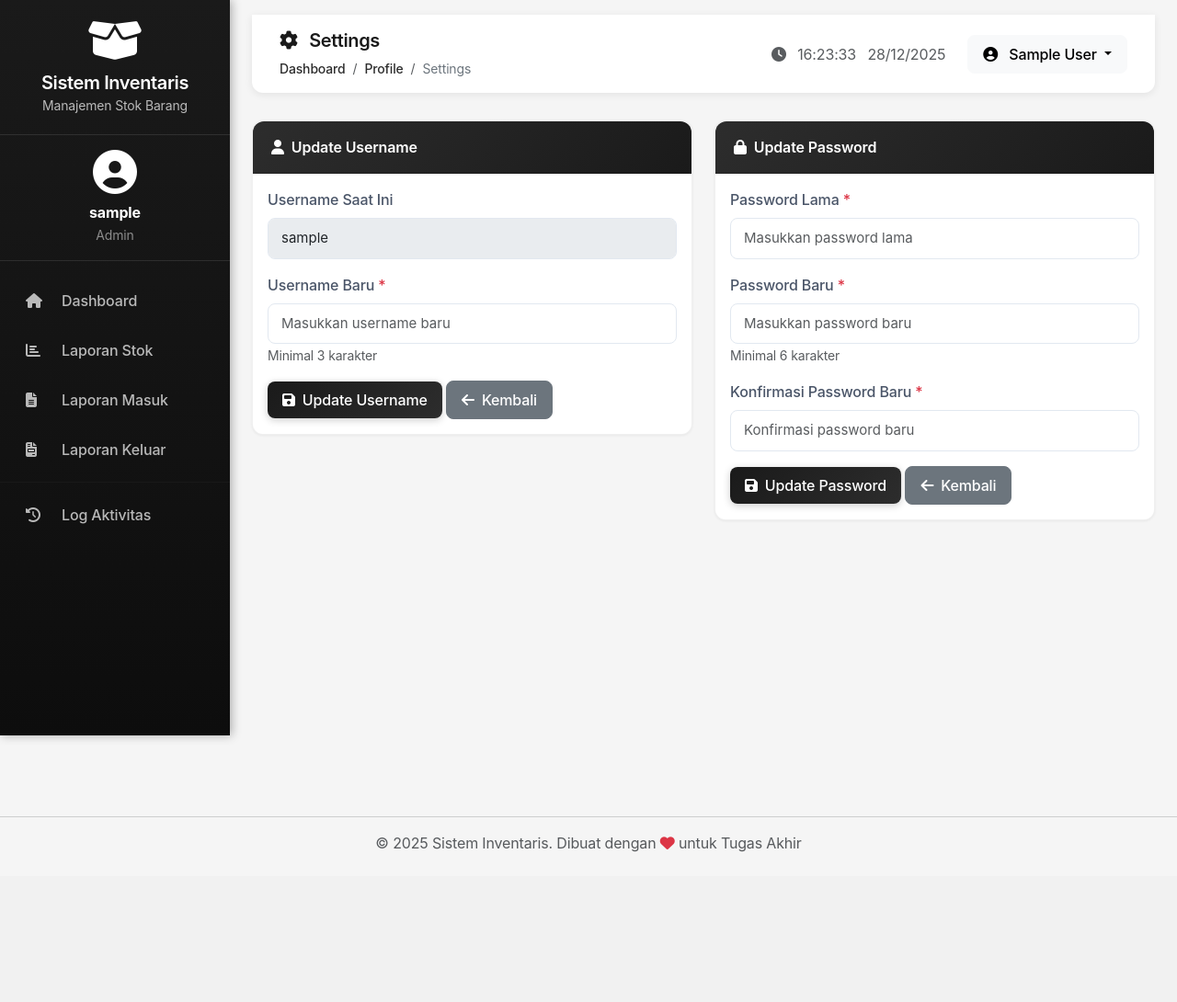
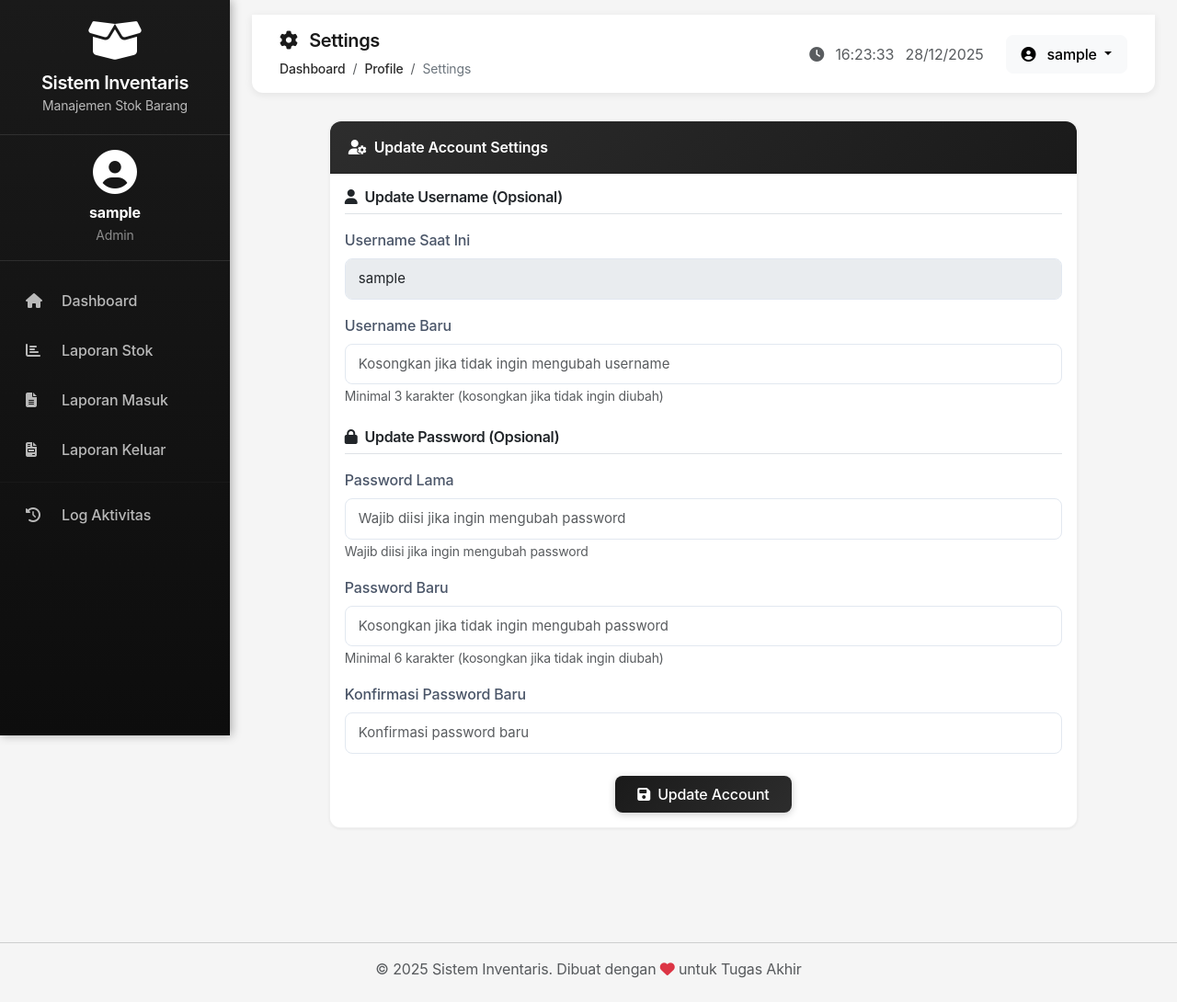
Before and after one commit to Vlod-Coding/inventaris, a PHP site: page /profile/settings.php in a window 1280 px wide. Shown: the whole page at 92% size. Before the commit the page ends 927 px from the top, so only its background shows below. Run offline with PHP 8.4, Linux system fonts and the light colour scheme; the visitor is signed in with stand-in values (Sample User, id 1); tables that the repository leaves empty or names only in its code hold one stand-in row (values such as "Sample post").

Commit message:
setting password dan username

```diff
--- a/includes/navbar.php
+++ b/includes/navbar.php
@@ -57,8 +57,8 @@
                 <button class="btn btn-light dropdown-toggle" type="button"
                         data-bs-toggle="dropdown" aria-expanded="false">
                     <i class="fas fa-user-circle me-2"></i>
-                    <span class="d-none d-sm-inline"><?= $_SESSION['nama_lengkap'] ?></span>
-                    <span class="d-inline d-sm-none">Admin</span>
+                    <span class="d-none d-sm-inline"><?= $_SESSION['username'] ?></span>
+                    <span class="d-inline d-sm-none"><?= $_SESSION['username'] ?></span>
                 </button>
                 <ul class="dropdown-menu dropdown-menu-end">
                     <li>
--- a/profile/index.php
+++ b/profile/index.php
@@ -69,8 +69,8 @@ include '../includes/sidebar.php';
                             <div class="mb-3">
                                 <i class="fas fa-user-circle" style="font-size: 6rem; color: var(--primary-color);"></i>
                             </div>
-                            <h4 class="mb-0"><?= $user['nama_lengkap'] ?></h4>
-                            <p class="text-muted">Administrator</p>
+                            <h4 class="mb-0"><?= $user['username'] ?></h4>
+                            <p class="text-muted"><?= ucfirst($user['role']) ?></p>
                         </div>
 
                         <hr>
--- a/profile/settings.php
+++ b/profile/settings.php
@@ -41,153 +41,287 @@ include '../includes/sidebar.php';
 
         <?php include '../includes/navbar.php'; ?>
 
-        <div class="row">
-
-            <!-- Update Username Form -->
-            <div class="col-lg-6 col-md-12 mb-4">
+        <!-- Unified Update Form -->
+        <div class="row justify-content-center">
+            <div class="col-lg-10 col-md-12">
                 <div class="card">
                     <div class="card-header">
-                        <i class="fas fa-user me-2"></i>Update Username
+                        <i class="fas fa-user-cog me-2"></i>Update Account Settings
                     </div>
                     <div class="card-body">
 
                         <!-- Alert Messages -->
-                        <?php if (isset($_GET['error']) && $_GET['error'] == 'username_empty'): ?>
+                        <?php if (isset($_GET['error'])): ?>
                             <div class="alert alert-danger alert-dismissible fade show" role="alert">
-                                <i class="fas fa-exclamation-circle me-2"></i>Username tidak boleh kosong!
+                                <i class="fas fa-exclamation-circle me-2"></i>
+                                <?php
+                                    if ($_GET['error'] == 'username_short') echo 'Username minimal 3 karakter!';
+                                    elseif ($_GET['error'] == 'username_exists') echo 'Username sudah digunakan!';
+                                    elseif ($_GET['error'] == 'password_wrong') echo 'Password lama salah!';
+                                    elseif ($_GET['error'] == 'password_mismatch') echo 'Konfirmasi password tidak cocok!';
+                                    elseif ($_GET['error'] == 'password_short') echo 'Password minimal 6 karakter!';
+                                    elseif ($_GET['error'] == 'no_changes') echo 'Tidak ada perubahan yang dilakukan!';
+                                    else echo 'Terjadi kesalahan!';
+                                ?>
                                 <button type="button" class="btn-close" data-bs-dismiss="alert"></button>
                             </div>
                         <?php endif; ?>
 
-                        <?php if (isset($_GET['error']) && $_GET['error'] == 'username_short'): ?>
-                            <div class="alert alert-danger alert-dismissible fade show" role="alert">
-                                <i class="fas fa-exclamation-circle me-2"></i>Username minimal 3 karakter!
-                                <button type="button" class="btn-close" data-bs-dismiss="alert"></button>
-                            </div>
-                        <?php endif; ?>
+                        <form action="update_account.php" method="POST" id="accountForm">
 
-                        <?php if (isset($_GET['error']) && $_GET['error'] == 'username_exists'): ?>
-                            <div class="alert alert-danger alert-dismissible fade show" role="alert">
-                                <i class="fas fa-exclamation-circle me-2"></i>Username sudah digunakan!
-                                <button type="button" class="btn-close" data-bs-dismiss="alert"></button>
-                            </div>
-                        <?php endif; ?>
+                            <!-- Username Section -->
+                            <div class="mb-4">
+                                <h6 class="border-bottom pb-2 mb-3">
+                                    <i class="fas fa-user me-2"></i>Update Username (Opsional)
+                                </h6>
 
-                        <?php if (isset($_GET['success']) && $_GET['success'] == 'username'): ?>
-                            <div class="alert alert-success alert-dismissible fade show" role="alert">
-                                <i class="fas fa-check-circle me-2"></i>Username berhasil diupdate!
-                                <button type="button" class="btn-close" data-bs-dismiss="alert"></button>
-                            </div>
-                        <?php endif; ?>
-
-                        <form action="update_username.php" method="POST">
                                 <div class="mb-3">
                                     <label class="form-label">Username Saat Ini</label>
                                     <input type="text" class="form-control" value="<?= $user['username'] ?>" disabled>
                                 </div>
 
                                 <div class="mb-3">
-                                <label class="form-label">Username Baru <span class="text-danger">*</span></label>
-                                <input type="text" name="username" class="form-control"
-                                       placeholder="Masukkan username baru" required>
-                                <small class="text-muted">Minimal 3 karakter</small>
+                                    <label class="form-label">Username Baru</label>
+                                    <input type="text" name="new_username" id="newUsername" class="form-control"
+                                           placeholder="Kosongkan jika tidak ingin mengubah username">
+                                    <small class="text-muted">Minimal 3 karakter (kosongkan jika tidak ingin diubah)</small>
+                                </div>
                             </div>
 
-                            <button type="submit" class="btn btn-primary">
-                                <i class="fas fa-save me-2"></i>Update Username
+                            <!-- Password Section -->
+                            <div class="mb-4">
+                                <h6 class="border-bottom pb-2 mb-3">
+                                    <i class="fas fa-lock me-2"></i>Update Password (Opsional)
+                                </h6>
+
+                                <div class="mb-3">
+                                    <label class="form-label">Password Lama</label>
+                                    <div class="position-relative">
+                                        <input type="password" name="old_password" id="oldPassword" class="form-control pe-5"
+                                               placeholder="Wajib diisi jika ingin mengubah password"
+                                               oninput="toggleEyeIcon('oldPassword', 'eyeOld')">
+                                        <button class="btn position-absolute top-50 end-0 translate-middle-y border-0 bg-transparent"
+                                                type="button" id="eyeOld" style="display: none;"
+                                                onclick="togglePassword('oldPassword', this)">
+                                            <i class="fas fa-eye text-muted"></i>
                                         </button>
-                            <a href="index.php" class="btn btn-secondary">
-                                <i class="fas fa-arrow-left me-2"></i>Kembali
-                            </a>
-                        </form>
+                                    </div>
+                                    <small class="text-muted">Wajib diisi jika ingin mengubah password</small>
+                                </div>
+
+                                <div class="mb-3">
+                                    <label class="form-label">Password Baru</label>
+                                    <div class="position-relative">
+                                        <input type="password" name="new_password" id="newPassword" class="form-control pe-5"
+                                               placeholder="Kosongkan jika tidak ingin mengubah password"
+                                               oninput="toggleEyeIcon('newPassword', 'eyeNew')">
+                                        <button class="btn position-absolute top-50 end-0 translate-middle-y border-0 bg-transparent"
+                                                type="button" id="eyeNew" style="display: none;"
+                                                onclick="togglePassword('newPassword', this)">
+                                            <i class="fas fa-eye text-muted"></i>
+                                        </button>
+                                    </div>
+                                    <small class="text-muted">Minimal 6 karakter (kosongkan jika tidak ingin diubah)</small>
+                                </div>
+
+                                <div class="mb-3">
+                                    <label class="form-label">Konfirmasi Password Baru</label>
+                                    <div class="position-relative">
+                                        <input type="password" name="confirm_password" id="confirmPassword" class="form-control pe-5"
+                                               placeholder="Konfirmasi password baru"
+                                               oninput="toggleEyeIcon('confirmPassword', 'eyeConfirm')">
+                                        <button class="btn position-absolute top-50 end-0 translate-middle-y border-0 bg-transparent"
+                                                type="button" id="eyeConfirm" style="display: none;"
+                                                onclick="togglePassword('confirmPassword', this)">
+                                            <i class="fas fa-eye text-muted"></i>
+                                        </button>
                                     </div>
                                 </div>
                             </div>
 
-            <!-- Update Password Form -->
-            <div class="col-lg-6 col-md-12 mb-4">
-                <div class="card">
-                    <div class="card-header">
-                        <i class="fas fa-lock me-2"></i>Update Password
+                            <!-- Submit Button -->
+                            <div class="text-center">
+                                <button type="submit" class="btn btn-primary px-4">
+                                    <i class="fas fa-save me-2"></i>Update Account
+                                </button>
                             </div>
-                    <div class="card-body">
-
-                        <!-- Alert Messages -->
-                        <?php if (isset($_GET['error']) && $_GET['error'] == 'password_wrong'): ?>
-                            <div class="alert alert-danger alert-dismissible fade show" role="alert">
-                                <i class="fas fa-exclamation-circle me-2"></i>Password lama salah!
-                                <button type="button" class="btn-close" data-bs-dismiss="alert"></button>
+                        </form>
                     </div>
-                        <?php endif; ?>
-
-                        <?php if (isset($_GET['error']) && $_GET['error'] == 'password_mismatch'): ?>
-                            <div class="alert alert-danger alert-dismissible fade show" role="alert">
-                                <i class="fas fa-exclamation-circle me-2"></i>Konfirmasi password tidak cocok!
-                                <button type="button" class="btn-close" data-bs-dismiss="alert"></button>
-                            </div>
-                        <?php endif; ?>
-
-                        <?php if (isset($_GET['error']) && $_GET['error'] == 'password_short'): ?>
-                            <div class="alert alert-danger alert-dismissible fade show" role="alert">
-                                <i class="fas fa-exclamation-circle me-2"></i>Password minimal 6 karakter!
-                                <button type="button" class="btn-close" data-bs-dismiss="alert"></button>
-                            </div>
-                        <?php endif; ?>
-
-                        <?php if (isset($_GET['success']) && $_GET['success'] == 'password'): ?>
-                            <div class="alert alert-success alert-dismissible fade show" role="alert">
-                                <i class="fas fa-check-circle me-2"></i>Password berhasil diupdate!
-                                <button type="button" class="btn-close" data-bs-dismiss="alert"></button>
-                            </div>
-                        <?php endif; ?>
-
-                        <form action="update_password.php" method="POST" id="passwordForm">
-                            <div class="mb-3">
-                                <label class="form-label">Password Lama <span class="text-danger">*</span></label>
-                                <input type="password" name="old_password" class="form-control"
-                                       placeholder="Masukkan password lama" required>
-                            </div>
-
-                            <div class="mb-3">
-                                <label class="form-label">Password Baru <span class="text-danger">*</span></label>
-                                <input type="password" name="new_password" id="newPassword" class="form-control"
-                                       placeholder="Masukkan password baru" required>
-                                <small class="text-muted">Minimal 6 karakter</small>
-                            </div>
-
-                            <div class="mb-3">
-                                <label class="form-label">Konfirmasi Password Baru <span class="text-danger">*</span></label>
-                                <input type="password" name="confirm_password" id="confirmPassword" class="form-control"
-                                       placeholder="Konfirmasi password baru" required>
-                            </div>
-
-                            <button type="submit" class="btn btn-primary">
-                                <i class="fas fa-save me-2"></i>Update Password
-                            </button>
-                            <a href="index.php" class="btn btn-secondary">
-                                <i class="fas fa-arrow-left me-2"></i>Kembali
-                            </a>
-                        </form>
                 </div>
             </div>
         </div>
 
     </div>
-
-    </div>
 </div>
 
-<!-- Client-side validation for password match -->
+<!-- Confirmation Popup with SweetAlert2 -->
 <script>
-document.getElementById('passwordForm').addEventListener('submit', function(e) {
-    const newPassword = document.getElementById('newPassword').value;
-    const confirmPassword = document.getElementById('confirmPassword').value;
+// Konfirmasi untuk Update Account (Username dan/atau Password)
+document.getElementById('accountForm').addEventListener('submit', function(e) {
+    e.preventDefault(); // Prevent default submit
 
+    const newUsername = document.getElementById('newUsername').value.trim();
+    const oldPassword = document.getElementById('oldPassword').value.trim();
+    const newPassword = document.getElementById('newPassword').value.trim();
+    const confirmPassword = document.getElementById('confirmPassword').value.trim();
+    const currentUsername = '<?= $user['username'] ?>';
+
+    // Deteksi apa yang akan diupdate
+    const updateUsername = newUsername.length > 0;
+    const updatePassword = newPassword.length > 0 || oldPassword.length > 0;
+
+    // Validasi: Harus ada minimal 1 perubahan
+    if (!updateUsername && !updatePassword) {
+        Swal.fire({
+            icon: 'warning',
+            title: 'Tidak Ada Perubahan',
+            text: 'Silakan isi minimal satu field untuk melakukan perubahan!',
+            confirmButtonColor: '#1a1a1a'
+        });
+        return;
+    }
+
+    // Validasi Username
+    if (updateUsername && newUsername.length < 3) {
+        Swal.fire({
+            icon: 'error',
+            title: 'Username Terlalu Pendek',
+            text: 'Username minimal 3 karakter!',
+            confirmButtonColor: '#1a1a1a'
+        });
+        return;
+    }
+
+    // Validasi Password
+    if (updatePassword) {
+        // Cek semua field password terisi
+        if (!oldPassword || !newPassword || !confirmPassword) {
+            Swal.fire({
+                icon: 'error',
+                title: 'Field Password Tidak Lengkap',
+                text: 'Jika ingin mengubah password, semua field password harus diisi!',
+                confirmButtonColor: '#1a1a1a'
+            });
+            return;
+        }
+
+        // Validasi password match
         if (newPassword !== confirmPassword) {
-        e.preventDefault();
-        alert('Konfirmasi password tidak cocok!');
+            Swal.fire({
+                icon: 'error',
+                title: 'Password Tidak Cocok',
+                text: 'Konfirmasi password tidak cocok dengan password baru!',
+                confirmButtonColor: '#1a1a1a'
+            });
+            return;
+        }
+
+        // Validasi minimal 6 karakter
+        if (newPassword.length < 6) {
+            Swal.fire({
+                icon: 'error',
+                title: 'Password Terlalu Pendek',
+                text: 'Password minimal 6 karakter!',
+                confirmButtonColor: '#1a1a1a'
+            });
+            return;
+        }
+    }
+
+    // Buat pesan konfirmasi dinamis
+    let title = 'Konfirmasi Perubahan ';
+    let htmlContent = '<div style="text-align: left; padding: 10px;">';
+
+    if (updateUsername && updatePassword) {
+        title += 'Username & Password';
+        htmlContent += `
+            <p><strong>Username Saat Ini:</strong> ${currentUsername}</p>
+            <p><strong>Username Baru:</strong> ${newUsername}</p>
+            <p><i class="fas fa-lock"></i> Password akan diubah</p>
+        `;
+    } else if (updateUsername) {
+        title += 'Username';
+        htmlContent += `
+            <p><strong>Username Saat Ini:</strong> ${currentUsername}</p>
+            <p><strong>Username Baru:</strong> ${newUsername}</p>
+        `;
+    } else {
+        title += 'Password';
+        htmlContent += `
+            <p><i class="fas fa-lock"></i> Password baru akan menggantikan password lama Anda.</p>
+        `;
+    }
+
+    htmlContent += `
+        <hr>
+        <p class="text-muted" style="font-size: 0.9em;">
+            <i class="fas fa-exclamation-triangle"></i>
+            Anda akan logout otomatis setelah perubahan.
+        </p>
+    `;
+
+    if (updatePassword) {
+        htmlContent += `
+            <p class="text-muted" style="font-size: 0.9em;">
+                <i class="fas fa-info-circle"></i>
+                Pastikan Anda mengingat kredensial baru untuk login berikutnya.
+            </p>
+        `;
+    }
+
+    htmlContent += '</div>';
+
+    // Konfirmasi perubahan
+    Swal.fire({
+        title: title,
+        html: htmlContent,
+        icon: 'question',
+        showCancelButton: true,
+        confirmButtonColor: '#1a1a1a',
+        cancelButtonColor: '#6c757d',
+        confirmButtonText: 'Ya, Update!',
+        cancelButtonText: 'Batal',
+        reverseButtons: true
+    }).then((result) => {
+        if (result.isConfirmed) {
+            // Submit form jika user konfirmasi
+            e.target.submit();
         }
     });
+});
+
+// Toggle Eye Icon Visibility based on input value
+function toggleEyeIcon(inputId, eyeId) {
+    const input = document.getElementById(inputId);
+    const eyeButton = document.getElementById(eyeId);
+
+    if (input.value.length > 0) {
+        eyeButton.style.display = 'block';
+    } else {
+        eyeButton.style.display = 'none';
+        // Reset to password type when empty
+        input.type = 'password';
+        const icon = eyeButton.querySelector('i');
+        icon.classList.remove('fa-eye-slash');
+        icon.classList.add('fa-eye');
+    }
+}
+
+// Toggle Password Visibility
+function togglePassword(inputId, button) {
+    const input = document.getElementById(inputId);
+    const icon = button.querySelector('i');
+
+    if (input.type === 'password') {
+        input.type = 'text';
+        icon.classList.remove('fa-eye');
+        icon.classList.add('fa-eye-slash');
+    } else {
+        input.type = 'password';
+        icon.classList.remove('fa-eye-slash');
+        icon.classList.add('fa-eye');
+    }
+}
 </script>
 
 <?php include '../includes/footer.php'; ?>
```
Also changed, not shown: auth/login.php (+28 -0 lines), profile/update_account.php (added, +151 -0 lines), profile/update_password.php (+6 -2 lines), profile/update_username.php (+5 -4 lines). Lines whose indentation alone changed are shown as unchanged.
